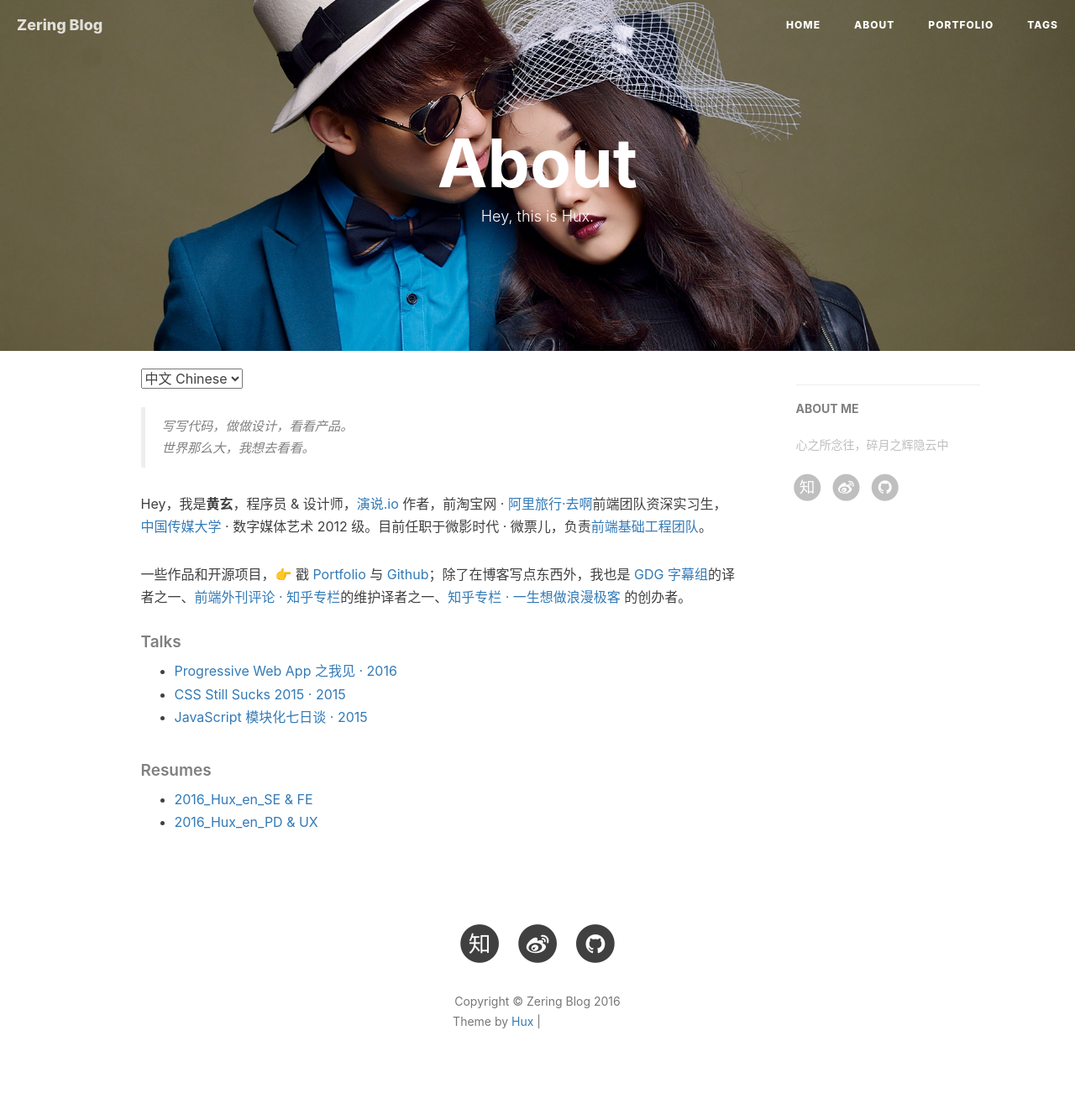
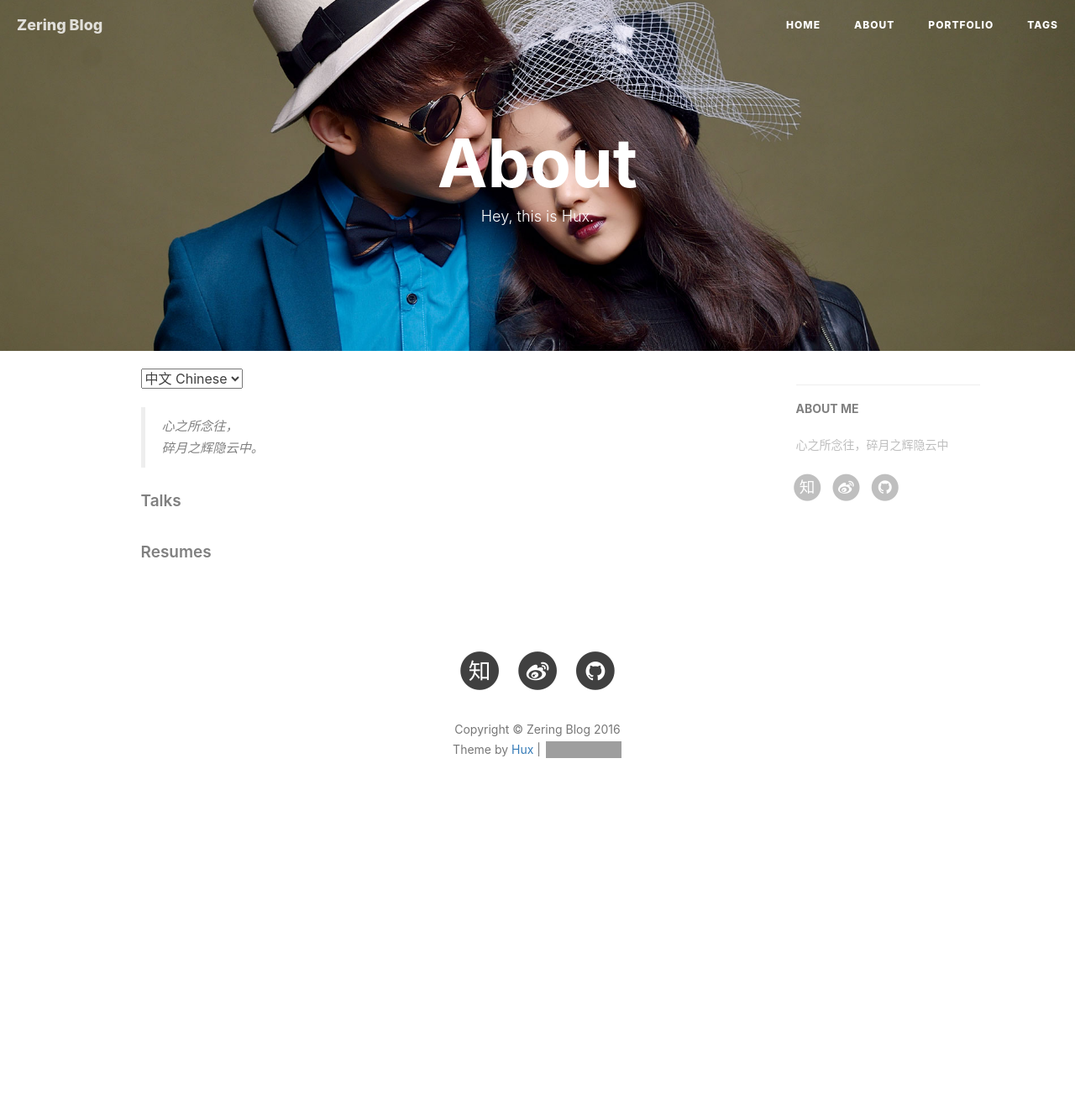
Before and after one commit to Zering/Zering.github.io, a Jekyll site: the page built from about.html, in a window 1280 px wide. Shown: the whole page at 84% size. Built offline with Jekyll 4.4.1, drawn with Linux system fonts in a browser that asks for light colours; nearby versions of some CDN libraries; comment, search, counter and statistics services are not loaded; after the commit the page ends 997 px from its top, so only the background shows below that; grey boxes are pictures that could not be loaded.

Commit message:
删除相关个人资料

```diff
--- a/about.html
+++ b/about.html
@@ -15,54 +15,55 @@ header-img: "img/about-bg.jpg"
 <div class="zh post-container">
 
     <!--copied from markdown -->
-    <blockquote><p>写写代码，做做设计，看看产品。<br>
-    世界那么大，我想去看看。</p></blockquote>
-
+    <blockquote><p>心之所念往，<br>
+    碎月之辉隐云中。</p></blockquote>
+	<!--
     <p>Hey，我是<strong>黄玄</strong>，程序员 &amp; 设计师，<a href="http://https://zhuanlan.zhihu.com/p/21280918">演说.io</a> 作者，前淘宝网 · <a href="http://alitrip.com">阿里旅行·去啊</a>前端团队资深实习生，<a href="http://by.cuc.edu.cn/">中国传媒大学</a> · 数字媒体艺术 2012 级。目前任职于微影时代 · 微票儿，负责<a href="http://wepiaoFEI.github.io">前端基础工程团队</a>。</p>
 
     <p>一些作品和开源项目，👉 戳 <a href="/portfolio">Portfolio</a> 与 <a href="http://github.com/huxpro">Github</a>；除了在博客写点东西外，我也是 <a href="http://www.gfansub.com/">GDG 字幕组</a>的译者之一、<a href="http://zhuanlan.zhihu.com/FrontendMagazine">前端外刊评论 · 知乎专栏</a>的维护译者之一、<a href="http://zhuanlan.zhihu.com/huxblog">知乎专栏 · 一生想做浪漫极客</a> 的创办者。</p>
-
+	-->
     <h5>Talks</h5>
 
     <ul>
-    <li><a href="http://huangxuan.me/2016/06/05/pwa-in-my-pov/">Progressive Web App 之我见 · 2016</a></li>
+    <!--<li><a href="http://huangxuan.me/2016/06/05/pwa-in-my-pov/">Progressive Web App 之我见 · 2016</a></li>
     <li><a href="http://huangxuan.me/2015/12/28/css-sucks-2015/">CSS Still Sucks 2015 · 2015</a></li>
-    <li><a href="http://huangxuan.me/2015/07/09/js-module-7day/">JavaScript 模块化七日谈 · 2015</a></li>
+    <li><a href="http://huangxuan.me/2015/07/09/js-module-7day/">JavaScript 模块化七日谈 · 2015</a></li>-->
     </ul>
 
     <h5>Resumes</h5>
 
     <ul>
+	<!--
     <li><a href="/attach/2016_Hux_en_SE.pdf">2016_Hux_en_SE &amp; FE</a></li>
-    <li><a href="attach/2016_Hux_en_PD.pdf">2016_Hux_en_PD &amp; UX</a></li>
+    <li><a href="attach/2016_Hux_en_PD.pdf">2016_Hux_en_PD &amp; UX</a></li>-->
     </ul>
 
 </div>
 
 <!-- English Version -->
 <div class="en post-container">
-    <blockquote><p>Yet another Frontend Engineer. <br>
-    Yet another Lifelong Designer.</p></blockquote>
-
+    <blockquote><p>I thought you'd drop me,<br>
+    but you didn't.</p></blockquote>
+	<!--
     <p>Hi, I am <strong>Huang Xuan(黄玄)</strong>，you can call me <strong>Hux</strong>. I'm an engineer &amp; a designer who loves to build software such as <a href="http://yanshuo.io">Yanshuo.io</a> and more (<a href="/portfolio">Portfolio 👉</a> and <a href="http://github.com/huxpro">Github 👉</a>). I studied Digital Media Art and graduated from <a href="https://en.wikipedia.org/wiki/Communication_University_of_China">Communication University of China</a> in 2016.</p>
 
     <p>As an engineer, I work at Wepiao (<a href="https://www.crunchbase.com/organization/wepiao#/entity">see CrunchBase</a>) as the dev lead of Front-End Infrastructure Team, and used to intern at <a href="https://www.alitrip.com/">Alibaba Trip</a> for one year. As a designer, I was offered to be the UI/UX Designer Intern of Alibaba, Microsoft etc.</p>
 
     <p>Moreover, I'm also a translator at <a href="http://www.gfansub.com/">GDG China Subtitle Team</a>, maintainer at <a href="http://zhuanlan.zhihu.com/FrontendMagazine">Frontend Magazine</a> and the owner of <a href="http://zhuanlan.zhihu.com/huxblog">Lifelong Romantic Geek</a>.</p>
-
+	-->
     <h5>Talks</h5>
 
-    <ul>
+    <ul><!--
     <li><a href="http://huangxuan.me/2016/06/05/pwa-in-my-pov/">Progressive Web App in my pov · 2016</a></li>
     <li><a href="http://huangxuan.me/2015/12/28/css-sucks-2015/">CSS Still Sucks 2015 · 2015</a></li>
-    <li><a href="http://huangxuan.me/2015/07/09/js-module-7day/">JavaScript Modularization Journey · 2015</a></li>
+    <li><a href="http://huangxuan.me/2015/07/09/js-module-7day/">JavaScript Modularization Journey · 2015</a></li>-->
     </ul>
 
     <h5>Resumes</h5>
 
-    <ul>
+    <ul><!--
     <li><a href="/attach/2016_Hux_en_SE.pdf">2016_Hux_en_SE &amp; FE</a></li>
-    <li><a href="attach/2016_Hux_en_PD.pdf">2016_Hux_en_PD &amp; UX</a></li>
+    <li><a href="attach/2016_Hux_en_PD.pdf">2016_Hux_en_PD &amp; UX</a></li>-->
     </ul>
 </div>
 
--- a/index.html
+++ b/index.html
@@ -1,6 +1,6 @@
 ---
 layout: page
-description: "乐莫乐兮新相知"
+description: "乐莫乐兮新相知 "
 ---
 
 {% for post in paginator.posts %}
--- a/portfolio/index.html
+++ b/portfolio/index.html
@@ -9,7 +9,7 @@ layout: default
 		<meta charset="UTF-8" />
 		<meta http-equiv="X-UA-Compatible" content="IE=edge,chrome=1">
 		<meta name="viewport" content="width=device-width, initial-scale=1.0">
-		<title>Hux - Timeline</title>
+		<title>Zering - Timeline</title>
 		<link rel="stylesheet" type="text/css" href="css/timeline.css" />
 		<script src="js/modernizr.custom.js"></script>
 	</head>
@@ -17,12 +17,14 @@ layout: default
 		<div class="container" style="margin:0;padding:0;width:100%;">
 			<header>
 				<img width="190" height="190" src="images/hux_avatar.png">
-				<h1>Hux</h1>
+				<h1>Zering</h1>
+				<!--
 				<p>A student major in Web & Mobile,<br>
-					focus on UI Development, UX Design and Motion Graphic.</p>
+					focus on UI Development, UX Design and Motion Graphic.</p>-->
 			</header>
 			<div class="main">
 				<ul class="cbp_tmtimeline">
+					<!--
 					<li>
 						<div class="cbp_tmlabel">
 							<h2 id="boxoffice">BoxOffice @Wepiao</h2>
@@ -79,6 +81,7 @@ layout: default
 							</ul>
 						</div>
 					</li>
+					-->
 					<!--<li>
 						<div class="cbp_tmlabel">
 							<h2>SENOVA WebApp</h2>
@@ -96,6 +99,7 @@ layout: default
 							</ul>
 						</div>
 					</li>-->
+					<!--
 					<li>
 						<div class="cbp_tmlabel">
 							<h2 id="hslider">jQuery.HSlider</h2>
@@ -178,6 +182,7 @@ layout: default
 							</ul>
 						</div>
 					</li>
+					-->
 					{% if site.duoshuo_username %}
 					<li>
 						<div class="cbp_tmlabel">
```
Also changed, not shown: portfolio/images/hux_avatar.png (deleted).
